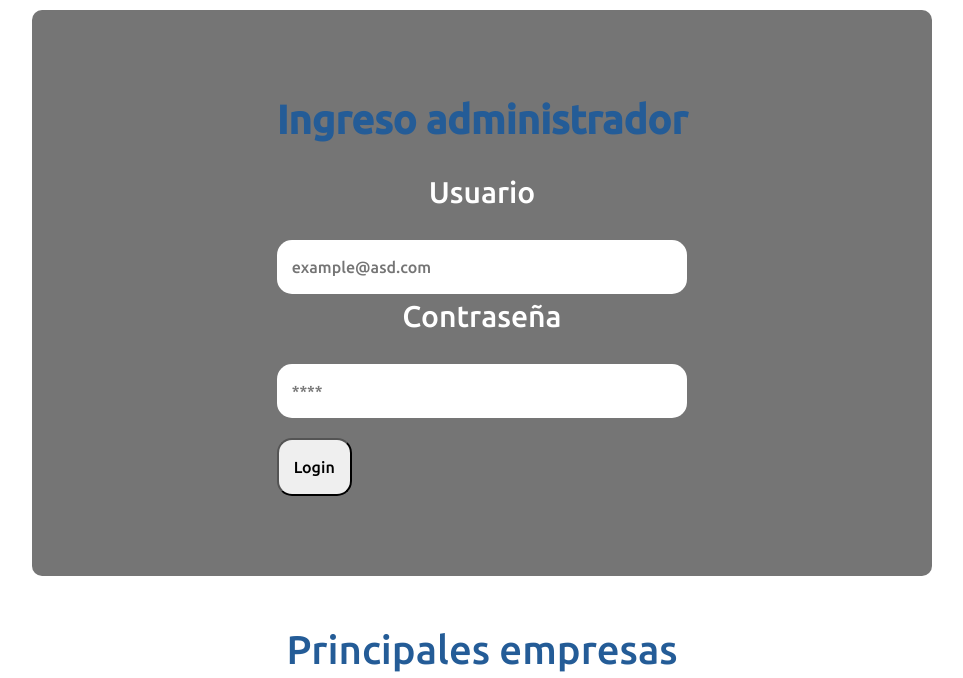
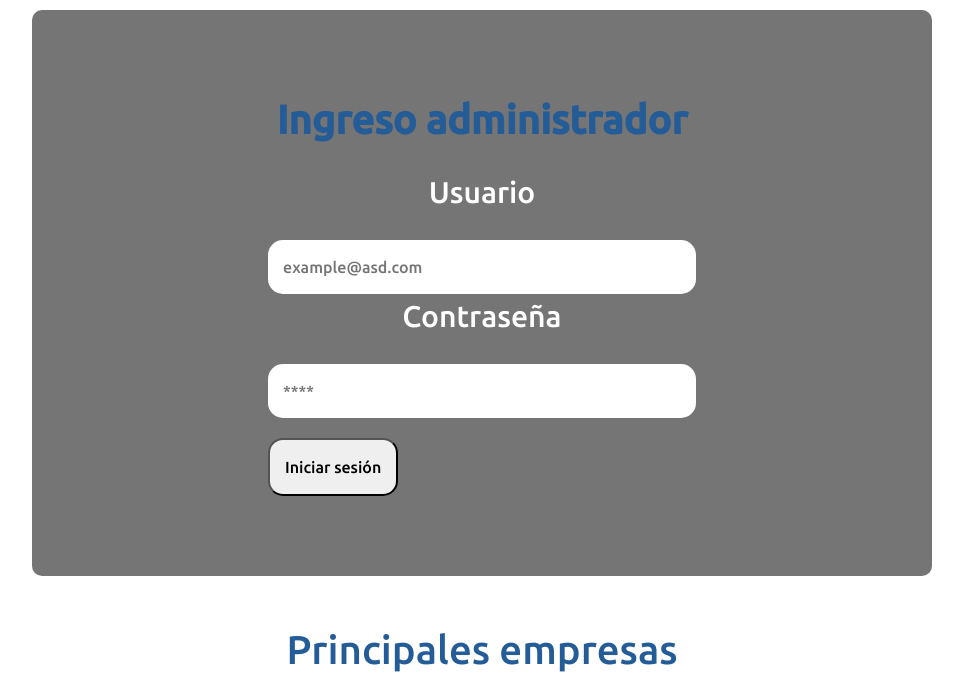
Before and after one commit to locusaa1/tpFinal_laboratorioIV, a PHP site: template Views/AdminsLogin.php in a window 1280 px wide. Shown: the part 333-1011 px from the top of the page, without its empty margins (158-1121 px from the left). Run offline with PHP 8.4, Linux system fonts and the light colour scheme; the template is opened without the code that fills it, so the values that code supplies are empty; some libraries are stand-ins or nearby versions.

Commit message:
correction

```diff
--- a/Views/AdminsLogin.php
+++ b/Views/AdminsLogin.php
@@ -12,7 +12,7 @@ require_once('nav.php');
         <input type="text" name="username" class="inputUsername" placeholder="example@asd.com" required>
         <label for="password">Contraseña</label>
         <input type="password" name="password" class="inputUsername" placeholder="****">
-        <button class="loginButton" type="submit">Login</button>
+        <button class="loginButton" type="submit">Iniciar sesión</button>
     </div>
 </form>
 <?php
```
